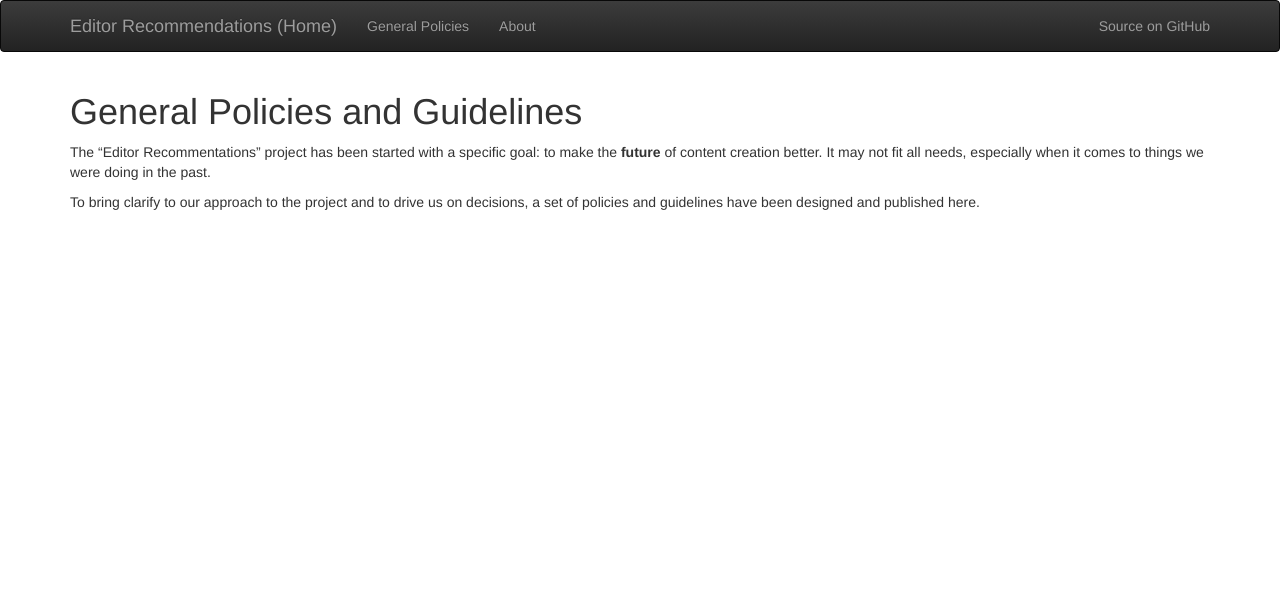
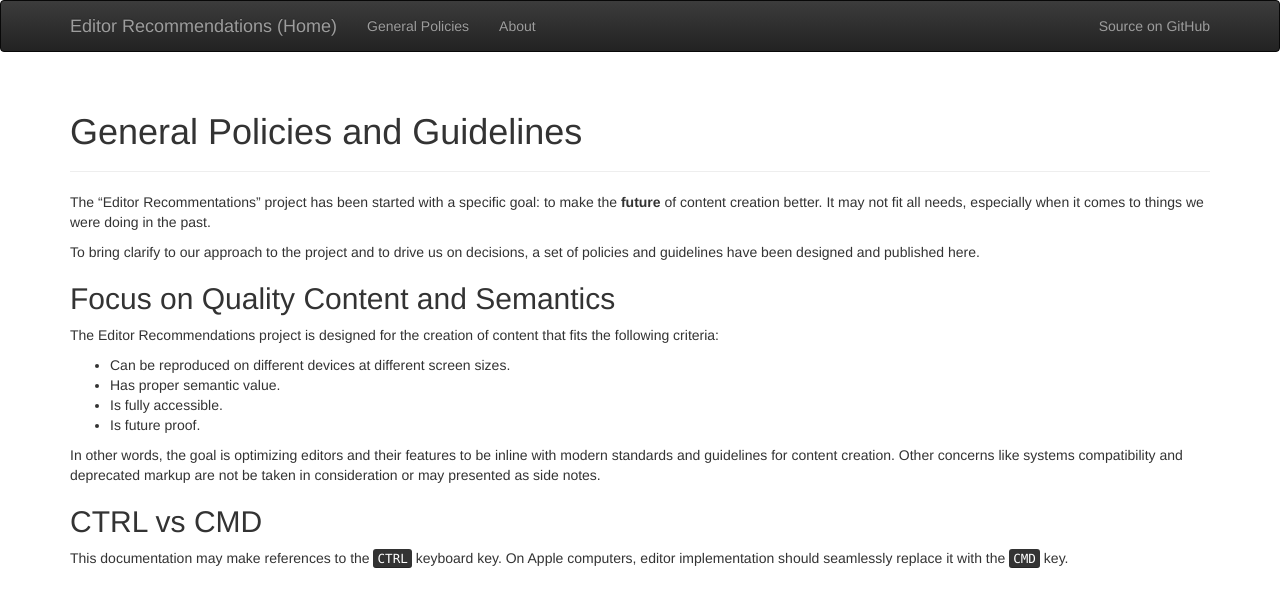
Before and after one commit to ckeditor/editor-recommendations, a Jekyll site: the page built from general-policies/index.md, in a window 1280 px wide. Shown: the top 607 px of the page. Built offline with Jekyll 4.4.1, drawn with Linux system fonts in a browser that asks for light colours.

Commit message:
Included the first Policies.

```diff
--- a/general-policies/index.md
+++ b/general-policies/index.md
@@ -3,10 +3,30 @@ title: General Policies and Guidelines
 layout: default
 ---
 
-# General Policies and Guidelines
+<div class="page-header">
+	<h1>General Policies and Guidelines</h1>
+</div>
 
 The "Editor Recommentations" project has been started with a specific goal: to make the **future** of content creation
 better. It may not fit all needs, especially when it comes to things we were doing in the past.
 
 To bring clarify to our approach to the project and to drive us on decisions, a set of policies and guidelines have been
 designed and published here.
+
+## Focus on Quality Content and Semantics
+
+The Editor Recommendations project is designed for the creation of content that fits the following criteria:
+
+ * Can be reproduced on different devices at different screen sizes.
+ * Has proper semantic value.
+ * Is fully accessible.
+ * Is future proof.
+
+In other words, the goal is optimizing editors and their features to be inline with modern standards and guidelines for
+content creation. Other concerns like systems compatibility and deprecated markup are not be taken in consideration or
+may presented as side notes.
+
+## CTRL vs CMD
+
+This documentation may make references to the <kbd>CTRL</kbd> keyboard key. On Apple computers, editor implementation
+should seamlessly replace it with the <kbd>CMD</kbd> key.
```
